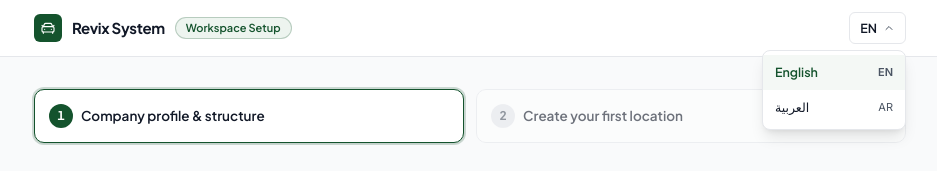
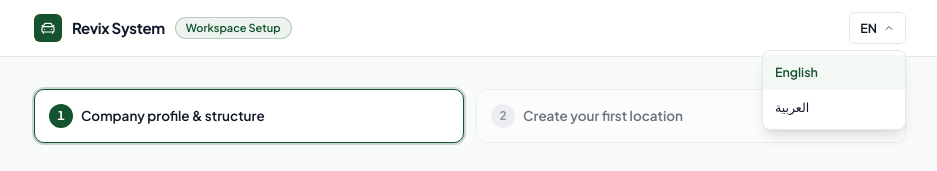
Before and after one commit to Abdullaheisa/Revix-System, a Next.js app in the folder frontend/: page /en/onboarding in a window 1280 px wide. Both pictures are taken after a click on the button "EN". Shown: the top 171 px of the page, without its empty margins (170-1107 px from the left). Built offline with nearby package versions, Linux system fonts and the light colour scheme; no server answers.

Commit message:
ui(i18n): remove EN/AR abbreviations from language dropdown items

```diff
--- a/frontend/src/components/shared/LanguageSwitcher.tsx
+++ b/frontend/src/components/shared/LanguageSwitcher.tsx
@@ -88,28 +88,26 @@ export function LanguageSwitcher({
             role="menuitem"
             lang="en"
             onClick={() => switchLocale("en")}
-            className={`flex w-full cursor-pointer items-center justify-between px-3 py-2 text-[12.5px] transition-colors ${
+            className={`flex w-full cursor-pointer items-center px-3 py-2 text-[12.5px] transition-colors ${
               !isArabic
                 ? "bg-revix-tint/60 font-semibold text-revix-primary"
                 : "text-revix-dark hover:bg-revix-surface"
             }`}
           >
             <span>English</span>
-            <span className="font-mono text-[11px] text-revix-secondary">EN</span>
           </button>
           <button
             type="button"
             role="menuitem"
             lang="ar"
             onClick={() => switchLocale("ar")}
-            className={`flex w-full cursor-pointer items-center justify-between px-3 py-2 text-[12.5px] transition-colors ${
+            className={`flex w-full cursor-pointer items-center px-3 py-2 text-[12.5px] transition-colors ${
               isArabic
                 ? "bg-revix-tint/60 font-semibold text-revix-primary"
                 : "text-revix-dark hover:bg-revix-surface"
             }`}
           >
             <span>العربية</span>
-            <span className="font-mono text-[11px] text-revix-secondary">AR</span>
           </button>
         </div>
       ) : null}
```
